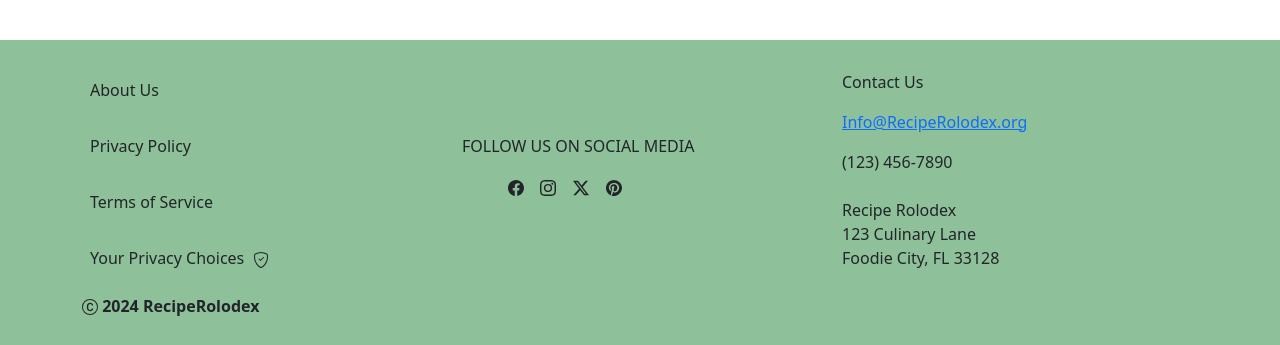
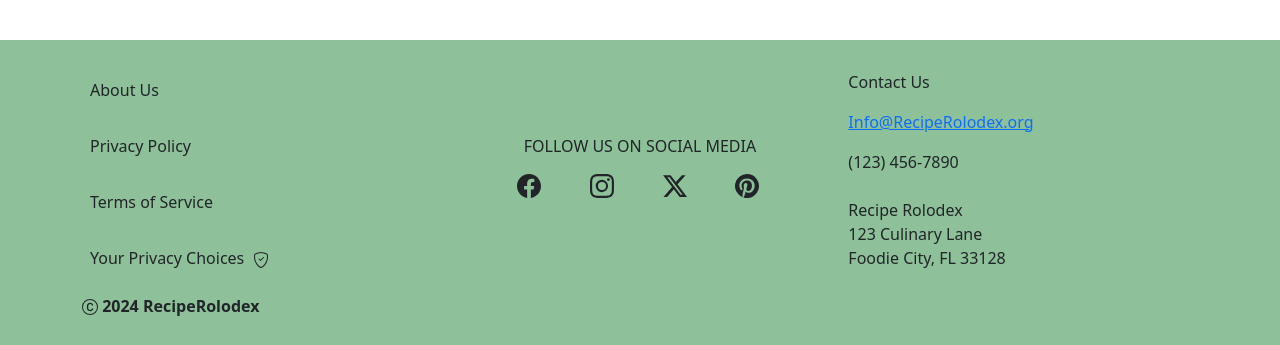
Before and after one commit to SweetByte13/RecipeRolodex, a React (Create React App) app in the folder client/: page / in a window 1280 px wide. Shown: the part 4324-4669 px from the top of the page. Built offline with nearby package versions, Linux system fonts and the light colour scheme; no server answers.

Commit message:
footer css update

```diff
--- a/client/src/components/Footer.js
+++ b/client/src/components/Footer.js
@@ -9,7 +9,7 @@ function Footer() {
         <div className="copywrite">
                     <Container>
                         <Row>
-                            <Col>
+                            <Col className='d-flex justify-content-center'>
                                 <Stack gap={3}>
                                     <div className="p-2">About Us</div>
                                     <div className="p-2">Privacy Policy</div>
@@ -23,12 +23,12 @@ function Footer() {
                                     </svg> 2024 RecipeRolodex</strong></div>
                                 </Stack>
                             </Col>
-                            <Col>
+                            <Col className='d-flex justify-content-center'>
                                 <Stack gap={3}>
                                     <br></br>
                                     <br></br>
-                                    <div className="socials">FOLLOW US ON SOCIAL MEDIA</div>
-                                    <div>
+                                    <div className="d-flex justify-content-center">FOLLOW US ON SOCIAL MEDIA</div>
+                                    <div className='inline-icons'>
                                         &nbsp;&nbsp;&nbsp;&nbsp;&nbsp;&nbsp;&nbsp;&nbsp;&nbsp;&nbsp;&nbsp;
                                         <svg xmlns="http://www.w3.org/2000/svg" width="16" height="16" fill="currentColor" className="bi bi-facebook" viewBox="0 0 16 16">
                                             <path d="M16 8.049c0-4.446-3.582-8.05-8-8.05C3.58 0-.002 3.603-.002 8.05c0 4.017 2.926 7.347 6.75 7.951v-5.625h-2.03V8.05H6.75V6.275c0-2.017 1.195-3.131 3.022-3.131.876 0 1.791.157 1.791.157v1.98h-1.009c-.993 0-1.303.621-1.303 1.258v1.51h2.218l-.354 2.326H9.25V16c3.824-.604 6.75-3.934 6.75-7.951" />
@@ -49,7 +49,7 @@ function Footer() {
 
                                 </Stack>
                             </Col>
-                            <Col>
+                            <Col className='d-flex justify-content-center'>
                                 <Stack gap={3}>
                                     <div>Contact Us</div>
                                     <a href="mailto:Info@RecipeRolodex.org">Info@RecipeRolodex.org</a>
--- a/client/src/components/RecipeCard.js
+++ b/client/src/components/RecipeCard.js
@@ -106,20 +106,18 @@ function RecipeCard({ recipe }) {
                     :
                     <Button className="grocery-button" variant="success" onClick={handleGroceryClick}>Add to Grocery List</Button>) : ""}
                 <br></br>
-                <div stlye={{marginTop: "15px"}}>
                     {user !== null && user !== undefined ?
                         (isCreator ?
-                            <PencilFill style={{ float: 'right'}} variant="success" onClick={handleEditClick}></PencilFill>
+                            <PencilFill style={{ float: 'right', marginTop: "15px"}} variant="success" onClick={handleEditClick}></PencilFill>
                             :
                             (!liked ? (
-                                <Heart style={{ float: 'right'}} color="grey" onClick={handleLikedClick}></Heart>
+                                <Heart style={{ float: 'right', marginTop: "15px"}} color="grey" onClick={handleLikedClick}></Heart>
                             ) : (
-                                <HeartFill style={{ float: 'right'}} color="red" onClick={handleLikedClick}></HeartFill>))
+                                <HeartFill style={{ float: 'right', marginTop: "15px"}} color="red" onClick={handleLikedClick}></HeartFill>))
                         )
                         :
                         ""
                     }
-                </div>
             </Card.Body>
         </Card>
     );
--- a/client/src/index.css
+++ b/client/src/index.css
@@ -327,3 +327,17 @@ button:last-child {
   margin-right: auto;
   padding-bottom: 7%;
 }
+
+.inline-icons {
+  margin-right: 65px;
+  display: flex;
+  align-items: center;
+  justify-content: center; /* Center the icons horizontally */
+  gap: 16px; /* Space between icons */
+}
+
+.inline-icons svg {
+  width: 24px; /* Adjust the width of the icons as needed */
+  height: 24px; /* Adjust the height of the icons as needed */
+  fill: currentColor; /* Ensure the color is consistent */
+}
```
